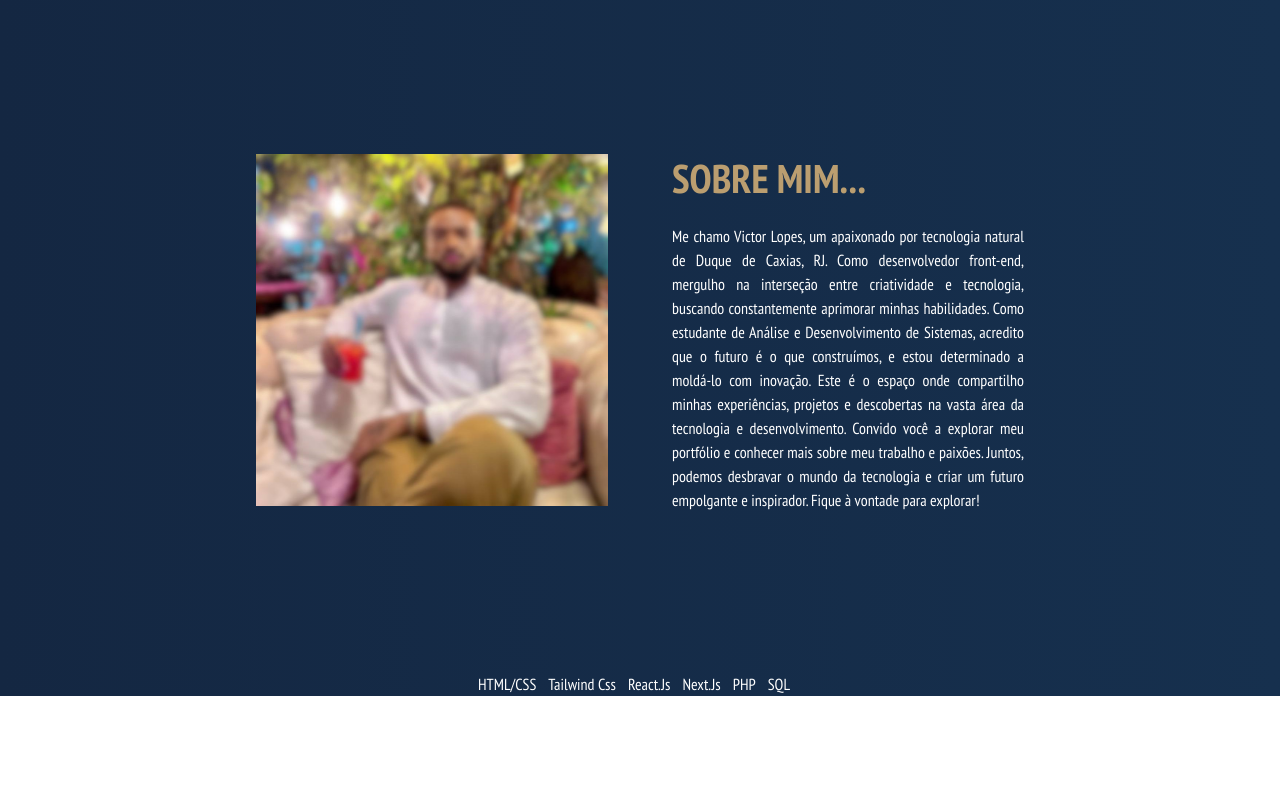
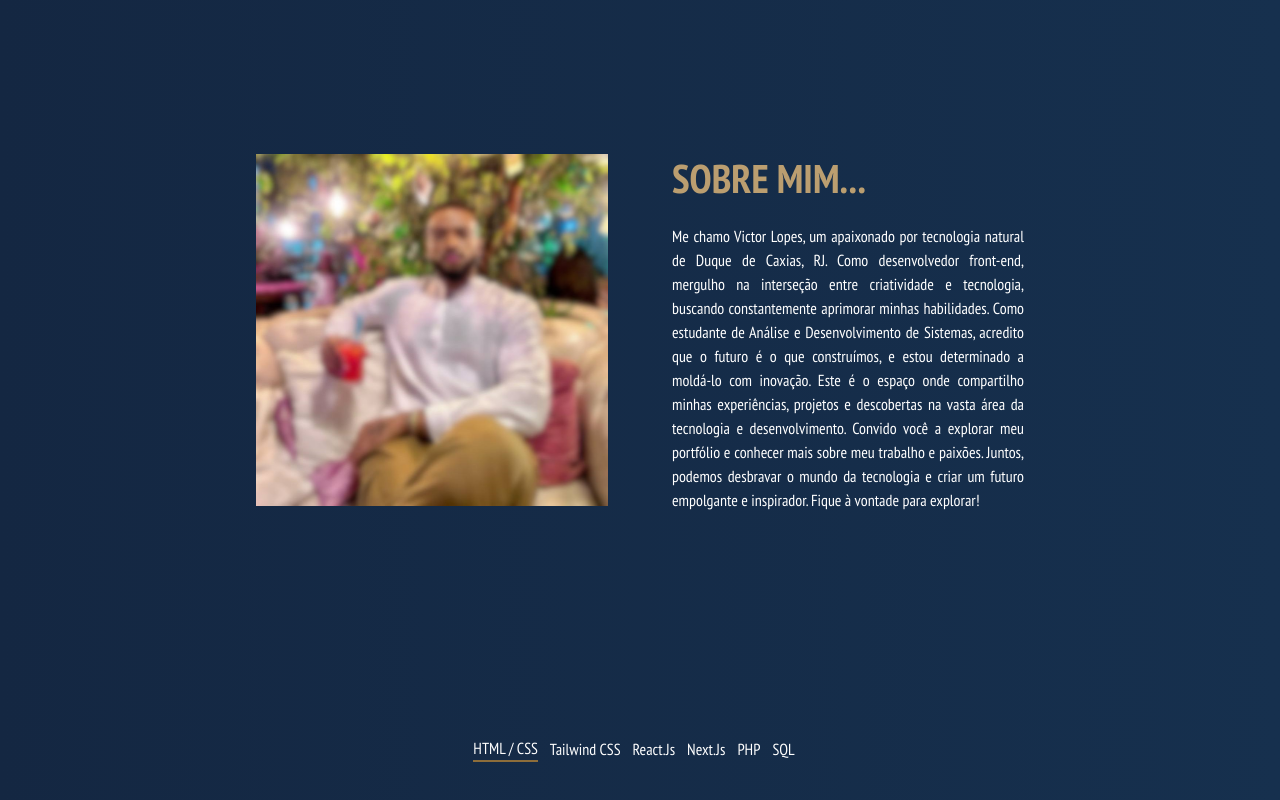
Before and after one commit to VictorLopesz/Portf-lio, a Next.js app: page / in a window 1280 px wide. Shown: the part 664-1464 px from the top of the page. Before the commit the page ends 1360 px from the top, so only its background shows below. Built offline with nearby package versions, Linux system fonts and the light colour scheme.

Commit message:
acertando algumas coisas na página skills

```diff
--- a/src/components/Skills/index.tsx
+++ b/src/components/Skills/index.tsx
@@ -6,7 +6,7 @@ import TabButton from '../TabButton';
 
 export default function Skills() {
 
-  const [tab, setTab] = useState('skills');
+  const [tab, setTab] = useState("HTMLCSS");
   const [isPending, startTransition] = useTransition();
 
   const handleTabChange = (id: any) => {
@@ -17,56 +17,52 @@ export default function Skills() {
 
   return (
     <>
-      <div className="flex items-center justify-center text-white">
-        <div className="flex flex-row mt-8 uppercase font-sansnarrow">
-          <div>
-            <span className="">
-              <TabButton setTab={() => handleTabChange('HTMLCSS')} active={tab === 'HTMLCSS'}>
-                HTML/CSS {" "}
+      <div className="flex items-center justify-center text-white py-8 px-4 xl:gap-5 sm:py-16 xl:px-16 font-sansnarrow">
+
+        <div className="flex flex-row mt-8">
+          <TabButton
+           selectTab={() => handleTabChange("HTMLCSS")}
+            active={tab === "HTMLCSS"}
+          >
+            {" "}
+            HTML / CSS {" "}
           </TabButton>
-            </span>
-          </div>
 
-          <div>
-            <span className="">
-              <TabButton setTab={() => handleTabChange('Tailwindcss')} active={tab === 'Tailwindcss'}>
-                Tailwind Css {" "}
+          <TabButton
+          selectTab={() => handleTabChange('Tailwindcss')}
+          active={tab === 'Tailwindcss'}
+          >
+            {" "}
+            Tailwind CSS {" "}
           </TabButton>
-            </span>
-          </div>
 
-          <div>
-            <span className="">
-              <TabButton setTab={() => handleTabChange('reactjs')} active={tab === 'reactjs'}>
+          <TabButton selectTab={() => handleTabChange('reactjs')}
+          active={tab === 'reactjs'}
+          >
+            {" "}
             React.Js {" "}
           </TabButton>
-            </span>
-          </div>
 
-          <div>
-            <span className="">
-              <TabButton setTab={() => handleTabChange('nextjs')} active={tab === 'nextjs'}>
+          <TabButton selectTab={() => handleTabChange('nextjs')}
+          active={tab === 'nextjs'}
+          >
+            {" "}
             Next.Js {" "}
           </TabButton>
-            </span>
-          </div>
 
-
-          <div>
-            <span className="">
-              <TabButton setTab={() => handleTabChange('php')} active={tab === 'php'}>
+          <TabButton selectTab={() => handleTabChange('php')}
+          active={tab === 'php'}
+          >
+            {" "}
             PHP {" "}
           </TabButton>
-            </span>
-          </div>
 
-          <div>
-            <span className="">
-              <TabButton setTab={() => handleTabChange('sql')} active={tab === 'sql'}>
+          <TabButton selectTab={() => handleTabChange('sql')}
+          active={tab === 'sql'}
+          >
+            {" "}
             SQL {" "}
           </TabButton>
-            </span>
-          </div>
 
         </div>
       </div>
--- a/src/components/TabButton/index.tsx
+++ b/src/components/TabButton/index.tsx
@@ -1,11 +1,12 @@
 import React from 'react';
 
 const TabButton = ({ active, selectTab, children }: any) => {
-    const ButtonClasses = active ? 'text-white border-b border-[#8D6D3A]' : 'text-[#a58148]'
+    const buttonClasses = active ? 'text-white border-b-2 border-[#8D6D3A] text-[#a58148]'
+        : 'text-[#a58148]'
 
     return (
         <button onClick={selectTab}>
-            <p className={`mr-3 text-white hover:text-white ${ButtonClasses}`}>
+            <p className={`mr-3 text-white font-extralight ${buttonClasses}`}>
                 {children}
             </p>
         </button>
```
Lines whose indentation alone changed are shown as unchanged.
